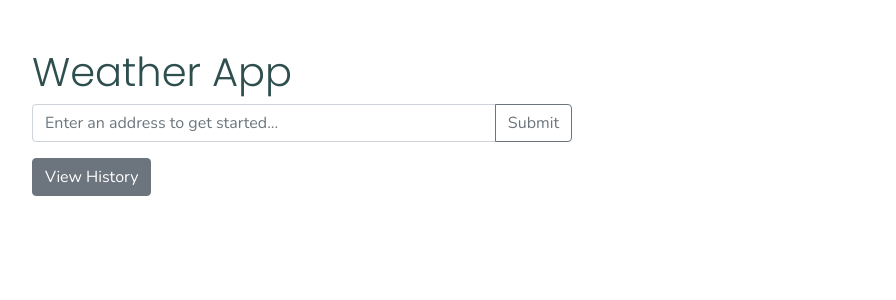
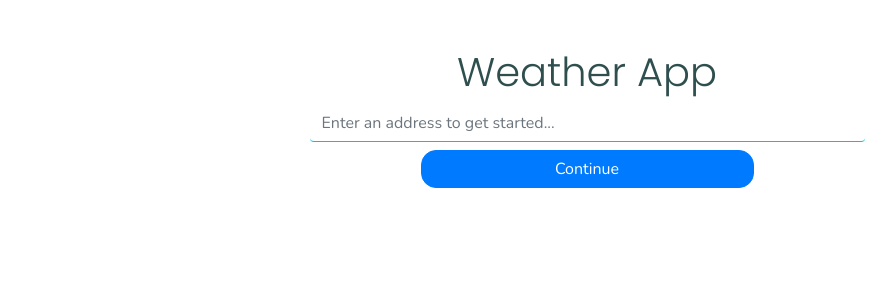
Before and after one commit to Reez0/TransactionCapital, a Django app: page /weather/home in a window 1280 px wide. Shown: the top 300 px of the page, without its empty margins (31-927 px from the left). Run offline with Django 3.2, Linux system fonts and the light colour scheme; some libraries are stand-ins or nearby versions.

Commit message:
Fixed variety of bugs and added styles

```diff
--- a/transaction_capital/assets/css/styles.css
+++ b/transaction_capital/assets/css/styles.css
@@ -1,11 +1,60 @@
-h1,h2,h3, h4 {
+h1,
+h2,
+h3,
+h4 {
   color: darkslategray;
-    font-family: 'Poppins', sans-serif;
+  font-family: "Poppins", sans-serif;
 }
 
-p, a, button, input {
-    font-family: 'Nunito', sans-serif;
+p,
+a,
+button,
+input {
+  font-family: "Nunito", sans-serif;
   color: darkslategrey;
+}
+
+.start {
+  display: flex;
+  flex-direction: column;
+  justify-content: center;
+  align-items: center;
+}
+
+.start input {
+  width: 50%;
+  border-top: none;
+  border-left: none;
+  border-right: none;
+  border-bottom: 1px solid deepskyblue;
+}
+
+.save-history {
+  display: flex;
+  flex-direction: column;
+  align-items: center;
+}
+
+.card-heading {
+  text-align: center;
+  background-color: lightgray;
+}
+
+.history-card {
+  width: 50%;
+  margin: auto;
+}
+
+.options {
+  display: flex;
+  flex-direction: row;
+  justify-content: space-evenly;
+  width: 20%;
+}
+
+.start button {
+  width: 30%;
+  border-radius: 15px;
 }
 
 .card-title {
@@ -36,24 +85,29 @@ p, a, button, input {
 }
 
 .weather-card {
-    min-height:275px;
+  min-height: 275px;
 }
 
 .spinner {
-    opacity:    0.5;
+  opacity: 0.5;
   background: #000;
-    width:      100%;
-    height:     100%;
-    z-index:    10;
-    top:        0;
-    left:       0;
-    position:   fixed;
+  width: 100%;
+  height: 100%;
+  z-index: 10;
+  top: 0;
+  left: 0;
+  position: fixed;
   display: flex;
   justify-content: center;
   align-items: center;
 }
 
-.carousel-control-next-icon, .carousel-control-prev-icon {
+#weatherHistory {
+    margin-top:2%;
+}
+
+.carousel-control-next-icon,
+.carousel-control-prev-icon {
   background-color: deepskyblue;
 }
 
--- a/transaction_capital/assets/js/weather.js
+++ b/transaction_capital/assets/js/weather.js
@@ -9,9 +9,17 @@ hideSpinner = () => {
   $(".spinner").hide();
 };
 
-fadeIn = () => {
-  $("#weather").fadeIn("slow");
+fadeIn = (element) => {
+  $(element).fadeIn("slow");
 };
+
+fadeOut = (element) => {
+  $(element).fadeOut("slow");
+};
+
+$("#searchAgain").click(() => {
+  fadeIn("#search");
+});
 
 $("#addressSubmit").click(() => {
   let address = $("#address").val().trim();
@@ -32,11 +40,15 @@ $("#addressSubmit").click(() => {
           setCurrentWeather(response);
           setForecastWeather(response);
           hideSpinner();
-          fadeIn();
+          fadeIn("#weather");
+          $("#viewHistory").removeAttr('hidden');
+          fadeOut("#search");
           history.lastPayload = payload;
           history.lastResponse = response;
-
           $("#save-history").removeAttr("hidden");
+        } else {
+          hideSpinner();
+          swal("Error", response.message, "error");
         }
       })
       .fail((jqXHR, textStatus, errorThrown) => {
@@ -62,7 +74,7 @@ getCookie = (name) => {
 
 setCurrentWeather = (response) => {
   const data = response.data.current_weather;
-  $("#location").text("LAT:" + data.coord.lat + ";" + "LON:" + data.coord.lon);
+  $("#location").text(`${data.name}, ${data.sys.country}`);
   $("#temp").text(Math.round(data.main.temp) + "°C");
   $("#description").text(data.weather[0].description);
   $("#windSpeed").text(data.wind.speed + "km/h winds");
@@ -119,11 +131,11 @@ createHourlyForecastCard = (data, index) => {
 };
 
 $("#noSaveHistory").click(() => {
-  $("#save-history").attr("hidden", true);
+  fadeOut("#save-history");
+  $("#searchAgain").attr("hidden", false);
 });
 
 $("#saveHistory").click(() => {
-  console.log(history);
   let payload = {
     request_address: history.lastPayload.address,
     request_response_data: JSON.stringify(history.lastResponse.data),
@@ -142,7 +154,8 @@ $("#saveHistory").click(() => {
       if (response.success) {
         hideSpinner();
         swal("Success", "History updated successfully", "success");
-        $("#save-history").attr("hidden", true);
+        fadeOut("#save-history");
+        $("#searchAgain").removeAttr("hidden");
       }
     })
     .fail((jqXHR, textStatus, errorThrown) => {
@@ -163,12 +176,14 @@ $("#viewHistory").click(() => {
     .done((response) => {
       if (response.success) {
         hideSpinner();
+        if (response.data.length == 0) {
+          swal("No data", "You do not have any history saved", "info");
+          return
+        }
+        response.data.map((item, index) => {
+          $("#historyAccordion").append(createWeatherHistoryCard(item, index));
+        });
         $("#weatherHistory").removeAttr("hidden");
-        response.data.map((item, index) => {
-          $("#historyAccordion").append(
-            createWeatherHistoryCard(item,index)
-          );
-        })
       }
     })
     .fail((jqXHR, textStatus, errorThrown) => {
@@ -188,13 +203,13 @@ createWeatherHistoryCard = (data, index) => {
     <small class="ml-3">${data.request_timestamp}</small>
   </div>
 
-  <div id="collapse-${index}" class="collapse show" aria-labelledby="heading-${index}" data-parent="#historyAccordion">
+  <div id="collapse-${index}" class="collapse" aria-labelledby="heading-${index}" data-parent="#historyAccordion">
     <div class="card-body">
      <code>
      ${data.request_response_data}
      </code>
     </div>
   </div>
-  </div>`
-  return item
-}
+  </div>`;
+  return item;
+};
--- a/transaction_capital/transaction_capital/templates/base_layout.html
+++ b/transaction_capital/transaction_capital/templates/base_layout.html
@@ -8,6 +8,7 @@
     <link rel="preconnect" href="https://fonts.gstatic.com">
     <link href="https://fonts.googleapis.com/css2?family=Nunito&family=Poppins:wght@300&display=swap" rel="stylesheet">
     <link rel="stylesheet" href="{% static 'css/styles.css'%}">
+    <link rel="stylesheet" href="https://fonts.googleapis.com/icon?family=Material+Icons">
 
 </head>
 
@@ -15,12 +16,11 @@
 <div class="container m-5">
     {%block content%}
     {%endblock%}
-    <div style = "display: none" class="spinner">
-      <div class="spinner-grow text-primary" style="width: 10rem; height: 10rem;" role="status">
-        <span class="sr-only">Loading...</span>
-      </div>
-    </div>
-
+</div>
+<div style = "display: none" class="spinner">
+  <div class="spinner-grow text-primary" style="width: 10rem; height: 10rem;" role="status">
+    <span class="sr-only">Loading...</span>
+  </div>
 </div>
 
 
--- a/transaction_capital/weather/templates/weather/weather.html
+++ b/transaction_capital/weather/templates/weather/weather.html
@@ -1,42 +1,47 @@
 {% extends 'base_layout.html'%}
 {% block content%}
-        <div class="row">
-            <div class="col-6">
-                    <h1>Weather App</h1>
+        <div class="row" id ="search">
+            <div class="col">
                     <div class="start">
-                        <div class="input-group mb-3">
-                            <input type="text" class="form-control" id="address" placeholder="Enter an address to get started...">
-                            <div class="input-group-append">
-                              <button class="btn btn-outline-secondary" type="button" id="addressSubmit">Submit</button>
-                            </div>
-                          </div>
+                        <h1>Weather App</h1>
+                        <input type="text" class="form-control" id="address" placeholder="Enter an address to get started...">
+                        <button class = "mt-2 btn btn-primary" id="addressSubmit">
+                            Continue
+                        </button>
                     </div>
             </div>
         </div>
         <div hidden id="save-history" class="row">
             <div class="col-12">
-                <div class="save-history m-2">
-                    <p>Would you like to add this search to your history?</p>
-                    <button id ="saveHistory" class='btn btn-primary btn-sm'>Yes</button>
-                    <button id="noSaveHistory" class='btn btn-secondary btn-sm'>No</button>
+                <div class="card history-card mt-2">
+                    <div class="save-history m-2">
+                        <p>Would you like to add this search to your history?</p>
+                        <div class="options">
+                            <button id ="saveHistory" class='btn btn-primary btn-sm'>Yes</button>
+                            <button id="noSaveHistory" class='btn btn-secondary btn-sm'>No</button>
+
+                        </div>
+                    </div>
                 </div>
+
             </div>
         </div>
         <div class="row">
             <div class="col">
                 <div class="view-history mb-5">
-                    <button id ="viewHistory" class='btn btn-secondary'>View History</button>
+                    <button hidden id ="viewHistory" class='btn btn-secondary'>View History</button>
+                    <button hidden id ="searchAgain" class='btn btn-secondary'>Get weather for another location</button>
                 </div>
             </div>
 
         </div>
         <div style="display:none;" id ="weather" class="row">
             <div class="col">
-                <h2>Today's forecast</h2>
+                <h2 class="card-heading">Current weather</h2>
                 <div   class="card weather-card">
                     <div class="card-title m-3">
                         <h1 id = "description"></h1>
-                        <small id ="location"></small>
+                        <h3 id ="location"></h3>
 
                     </div>
                     <div class="card-body">
@@ -51,7 +56,7 @@
                 </div>
             </div>
             <div class="col">
-                <h2>Hourly Weather Forecast</h2>
+                <h2 class="card-heading">Hourly forecast</h2>
                     <div id="carouselExampleIndicators" class="carousel slide" data-ride="carousel">
                         <div class="carousel-inner">
                         </div>
@@ -68,7 +73,7 @@
         </div>
         <div hidden id="weatherHistory" class="row">
             <div class="col">
-                <h1>Weather History</h1>
+                <h1 class="card-heading">Weather History</h1>
                 <div class="accordion" id="historyAccordion">
 
                     </div>
--- a/transaction_capital/weather/views.py
+++ b/transaction_capital/weather/views.py
@@ -26,6 +26,8 @@ class WeatherData(APIView):
         mapbox_api_key = APIKeys.objects.get(key_name='mapbox.com').key_value
         encoded_address = urllib.parse.quote_plus(request.data['address'])
         response = self.get_coordinates(encoded_address, mapbox_api_key)
+        if not response['features']:
+            return Response({"success":False,"status":status.HTTP_404_NOT_FOUND, "message":"Unable to retrieve weather data using this address. Please try again using a different address."})
         coordinates = response['features'][0]['geometry']['coordinates']
         current_weather = self.get_current_weather(
             coordinates, openweather_api_key)
@@ -39,13 +41,14 @@ class WeatherData(APIView):
         response = http.get(
             f"{mapbox_geotagging_api}{address}.json?access_token={mapbox_api_key}"
         )
+
         return response.json()
 
     def get_current_weather(self, coordinates, openweather_api_key):
         http = self.get_http_adapter()
         response = http.get(
             'http://api.openweathermap.org/data/2.5/weather',
-            params={'lat': coordinates[0], 'lon': coordinates[1],
+            params={'lat': coordinates[1], 'lon': coordinates[0],
                     'appId': openweather_api_key, "units": 'metric'}
         )
         return response
@@ -54,7 +57,7 @@ class WeatherData(APIView):
         http = self.get_http_adapter()
         response = http.get(
             'https://api.openweathermap.org/data/2.5/onecall',
-            params={'lat': coordinates[0], 'lon': coordinates[1],
+            params={'lat': coordinates[1], 'lon': coordinates[0],
                     'exclude': 'current,minutely,daily,alerts', 'appid': openweather_api_key, "units": 'metric'}
         )
         return response
```
Lines whose indentation alone changed are shown as unchanged.
